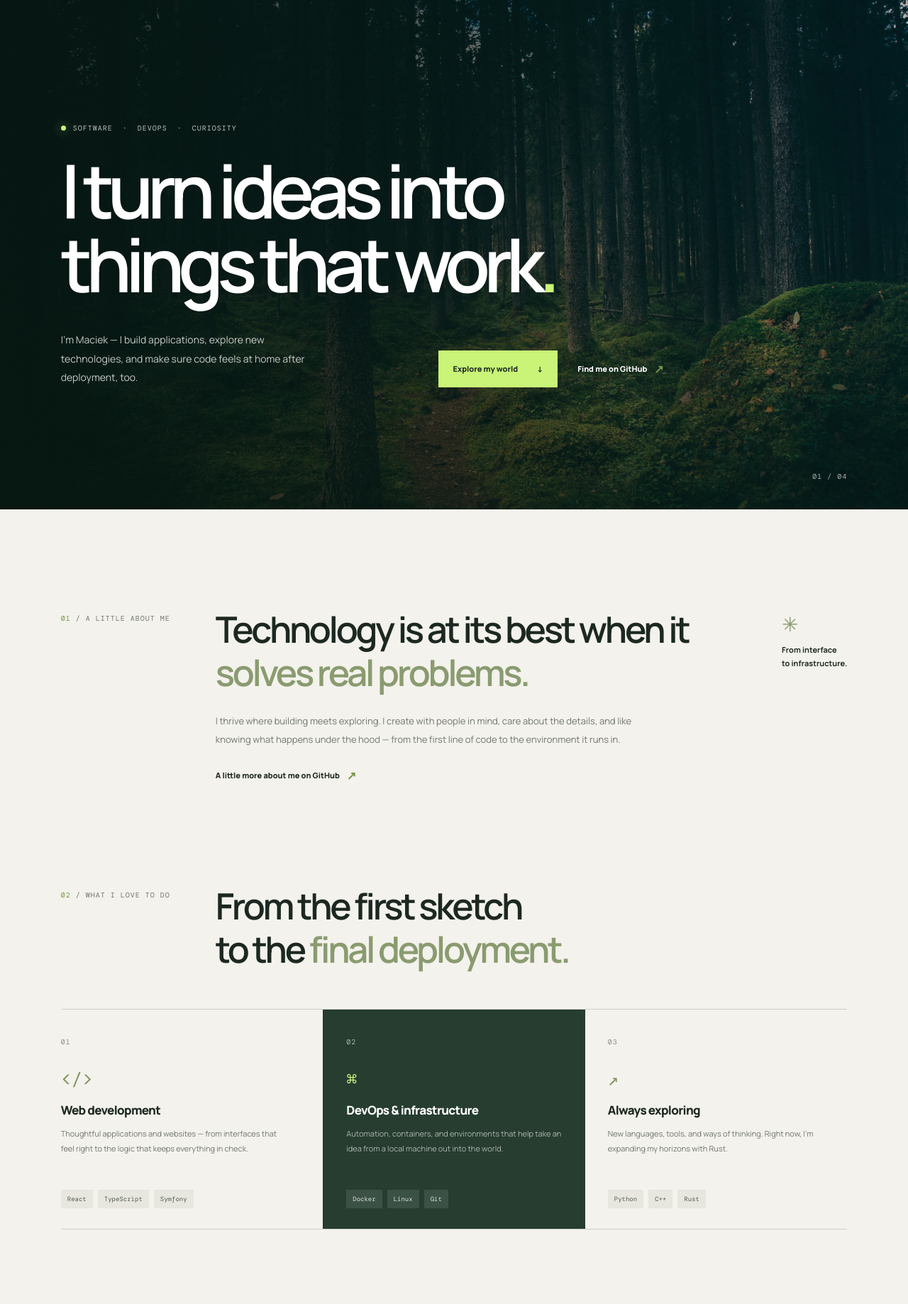
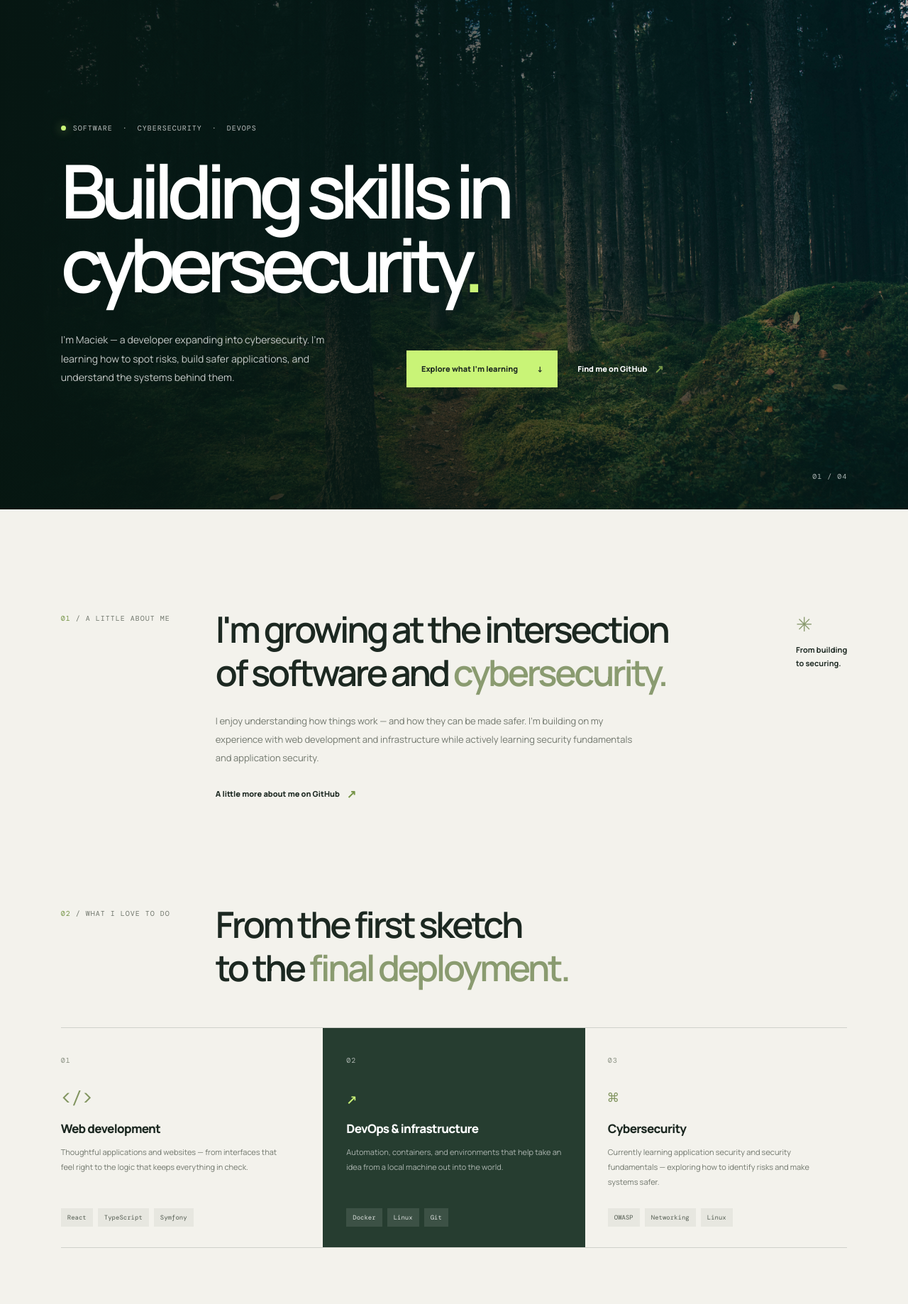
Before and after one commit to Maciek104/Maciek104.github.io, a PHP site: page / in a window 1280 px wide. Shown: the part 82-1920 px from the top of the page at 71% size. Run offline with PHP 8.4, Linux system fonts and the light colour scheme.

Commit message:
Small update.

```diff
--- a/index.html
+++ b/index.html
@@ -4,11 +4,12 @@
         <meta charset="UTF-8">
         <meta name="viewport" content="width=device-width, initial-scale=1">
         <meta name="theme-color" content="#f3f2ec">
-        <meta name="description" content="Maciek — a developer passionate about technology, web development, and infrastructure.">
-        <meta property="og:title" content="Maciek — code, product, infrastructure">
-        <meta property="og:description" content="Software development, web, and DevOps. Step into my world of technology.">
+        <meta name="description" content="Maciek — a developer growing into cybersecurity, with a background in web development and infrastructure.">
+        <meta property="og:title" content="Maciek — software, cybersecurity, infrastructure">
+        <meta property="og:description" content="Exploring cybersecurity while building on a foundation in software development and DevOps.">
         <meta property="og:type" content="website">
-        <title>Maciek — code, product, infrastructure</title>
+        <title>Maciek — software, cybersecurity, infrastructure</title>
+        <link rel="icon" type="image/x-icon" href="./icon.ico">
         <link rel="preconnect" href="https://fonts.googleapis.com">
         <link rel="preconnect" href="https://fonts.gstatic.com" crossorigin>
         <link href="https://fonts.googleapis.com/css2?family=DM+Mono:wght@400;500&family=Manrope:wght@400;500;600;700;800&display=swap" rel="stylesheet">
@@ -33,12 +34,12 @@
         <header class="hero" id="top">
             <div class="hero-shade"></div>
             <div class="hero-inner">
-                <p class="eyebrow hero-eyebrow"><span class="status-dot"></span> SOFTWARE &nbsp;·&nbsp; DEVOPS &nbsp;·&nbsp; CURIOSITY</p>
-                <h1>I turn ideas into<br><span>things that work</span><span class="accent-dot">.</span></h1>
+                <p class="eyebrow hero-eyebrow"><span class="status-dot"></span> SOFTWARE &nbsp;·&nbsp; CYBERSECURITY &nbsp;·&nbsp; DEVOPS</p>
+                <h1>Building skills in<br><span>cybersecurity</span><span class="accent-dot">.</span></h1>
                 <div class="hero-bottom">
-                    <p>I'm Maciek — I build applications, explore new technologies, and make sure code feels at home after deployment, too.</p>
+                    <p>I'm Maciek — a developer expanding into cybersecurity. I'm learning how to spot risks, build safer applications, and understand the systems behind them.</p>
                     <div class="hero-actions">
-                        <a class="button button-lime" href="#o-mnie">Explore my world <span aria-hidden="true">↓</span></a>
+                        <a class="button button-lime" href="#specjalizacje">Explore what I'm learning <span aria-hidden="true">↓</span></a>
                         <a class="text-link light-link" href="https://github.com/Maciek104" target="_blank" rel="noreferrer">Find me on GitHub <span aria-hidden="true">↗</span></a>
                     </div>
                 </div>
@@ -50,11 +51,11 @@
             <section class="intro section-wrap" id="o-mnie">
                 <div class="section-label"><span>01</span> / A LITTLE ABOUT ME</div>
                 <div class="intro-copy">
-                    <h2>Technology is at its best when it <span>solves real problems.</span></h2>
-                    <p>I thrive where building meets exploring. I create with people in mind, care about the details, and like knowing what happens under the hood — from the first line of code to the environment it runs in.</p>
+                    <h2>I'm growing at the intersection of software and <span>cybersecurity.</span></h2>
+                    <p>I enjoy understanding how things work — and how they can be made safer. I'm building on my experience with web development and infrastructure while actively learning security fundamentals and application security.</p>
                     <a class="text-link" href="https://github.com/Maciek104" target="_blank" rel="noreferrer">A little more about me on GitHub <span aria-hidden="true">↗</span></a>
                 </div>
-                <div class="intro-note"><span class="note-mark">✳</span><p>From interface<br>to infrastructure.</p></div>
+                <div class="intro-note"><span class="note-mark">✳</span><p>From building<br>to securing.</p></div>
             </section>
 
             <section class="expertise section-wrap" id="specjalizacje">
@@ -72,17 +73,17 @@
                     </article>
                     <article class="expertise-card featured-card">
                         <span class="card-number">02</span>
-                        <div class="card-icon" aria-hidden="true">⌘</div>
+                        <div class="card-icon" aria-hidden="true">↗</div>
                         <h3>DevOps & infrastructure</h3>
                         <p>Automation, containers, and environments that help take an idea from a local machine out into the world.</p>
                         <div class="card-tags"><span>Docker</span><span>Linux</span><span>Git</span></div>
                     </article>
                     <article class="expertise-card">
                         <span class="card-number">03</span>
-                        <div class="card-icon" aria-hidden="true">↗</div>
-                        <h3>Always exploring</h3>
-                        <p>New languages, tools, and ways of thinking. Right now, I'm expanding my horizons with Rust.</p>
-                        <div class="card-tags"><span>Python</span><span>C++</span><span>Rust</span></div>
+                        <div class="card-icon" aria-hidden="true">⌘</div>
+                        <h3>Cybersecurity</h3>
+                        <p>Currently learning application security and security fundamentals — exploring how to identify risks and make systems safer.</p>
+                        <div class="card-tags"><span>OWASP</span><span>Networking</span><span>Linux</span></div>
                     </article>
                 </div>
             </section>
@@ -91,7 +92,7 @@
                 <div class="toolkit-heading">
                     <div class="section-label"><span>03</span> / MY TOOLKIT</div>
                     <h2>The right tools<br>for the <span>right problem.</span></h2>
-                    <p>My everyday toolkit — and a starting point for whatever I explore next.</p>
+                    <p>The technologies I work with and use to bring ideas to life.</p>
                 </div>
                 <div class="toolkit-list">
                     <div class="toolkit-row"><span class="toolkit-category">01 / WEB</span><p>HTML <i>·</i> CSS <i>·</i> JavaScript <i>·</i> TypeScript <i>·</i> PHP <i>·</i> Symfony <i>·</i> React <i>·</i> Vite</p></div>
--- a/styles.css
+++ b/styles.css
@@ -414,6 +414,7 @@ a:focus-visible {
     color: white;
     padding-right: 24px;
     padding-left: 32px;
+    border-left: 0;
 }
 
 .featured-card + .expertise-card {
```
Also changed, not shown: assets/logo.png (added), icon.ico (added).
